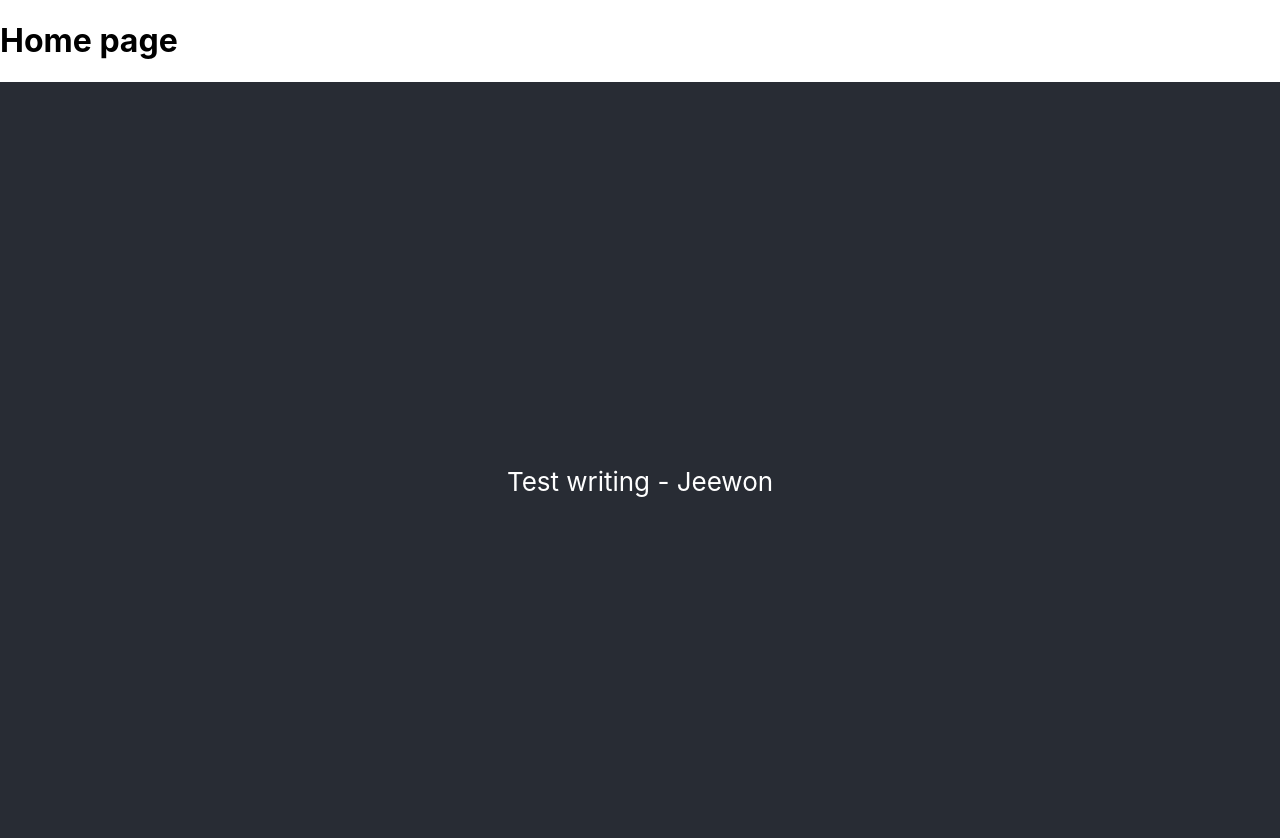
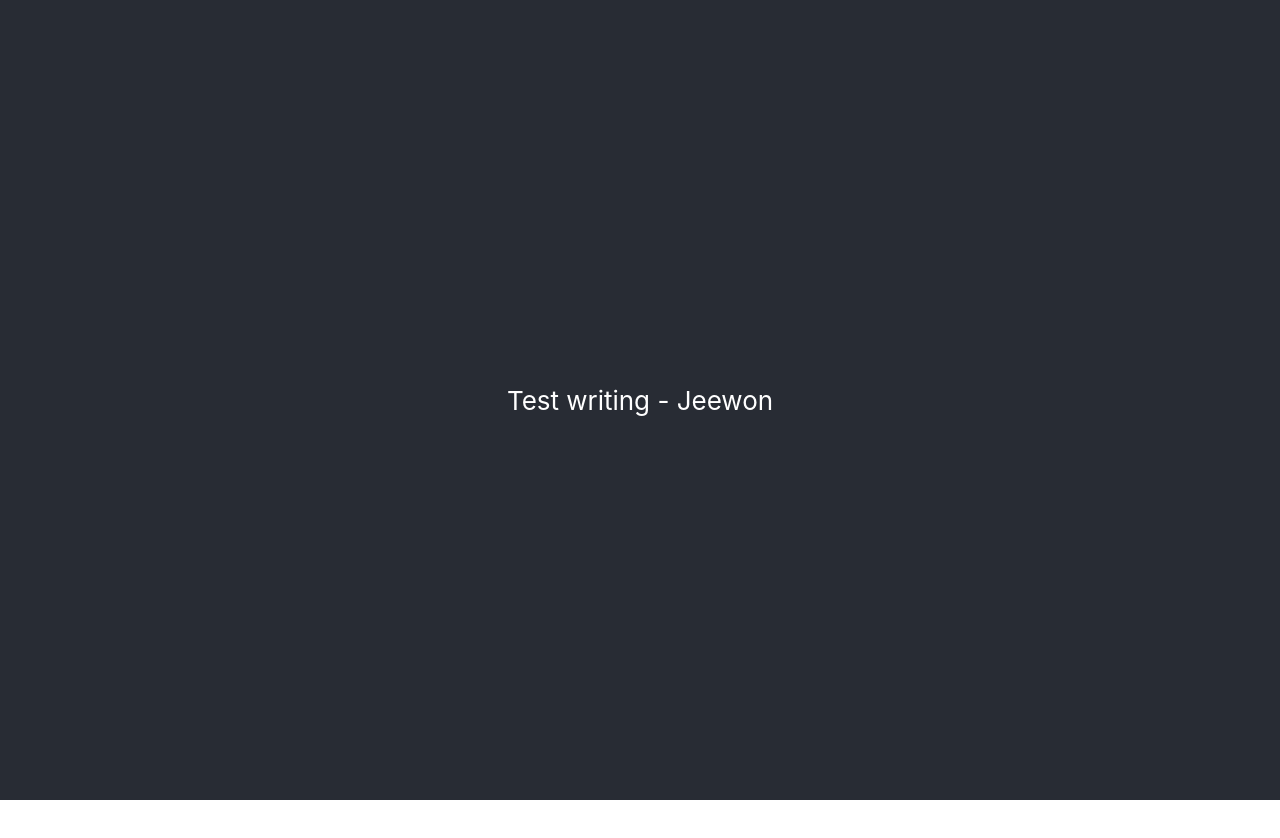
Before and after one commit to jeew0n/treetment, a React (Create React App) app: page / in a window 1280 px wide. Shown: the top 838 px of the page. After the commit the page ends 800 px from the top, so only its background shows below. Built offline with nearby package versions, Linux system fonts and the light colour scheme.

Commit message:
Revert "Added Routers"
This reverts commit 30b3086ea2f8f5e88f321a1aa62faa0076cd0c34.

```diff
--- a/package.json
+++ b/package.json
@@ -8,7 +8,9 @@
     "@testing-library/user-event": "^13.5.0",
     "react": "^18.2.0",
     "react-dom": "^18.2.0",
-    "react-scripts": "^5.0.1",
+    "react-router-dom": "^6.8.1",
+    "react-scripts": "^2.1.3",
+    "styled-components": "^5.3.6",
     "web-vitals": "^2.1.4"
   },
   "scripts": {
--- a/src/App.js
+++ b/src/App.js
@@ -1,14 +1,7 @@
 import './App.css';
-import { BrowserRouter as Router, Route, Switch } from "react-router-dom";
-
 
 function App() {
   return (
-    <Router>
-      <Switch>
-        //Home Page
-        <Route exact path="/">
-          <h1>Home page</h1>
     <div className="App">
       <header className="App-header">
         <p>
@@ -16,20 +9,6 @@ function App() {
         </p>
       </header>
     </div>
-        </Route>
-
-        //Patient Page
-        <Route path="/about">
-          <h1>About page</h1>
-        </Route>
-
-
-        <Route path="/contact">
-          <h1>Contact page</h1>
-        </Route>
-      </Switch>
-
-    </Router>
   );
 }
 
```
Also changed, not shown: 1 other file (tests, documents, lock files or other folders). Lines whose indentation alone changed are shown as unchanged.
